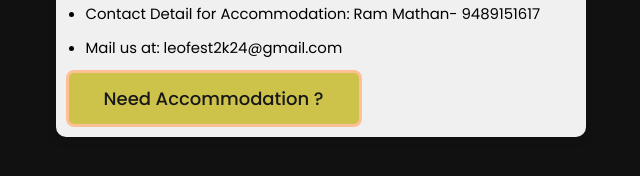
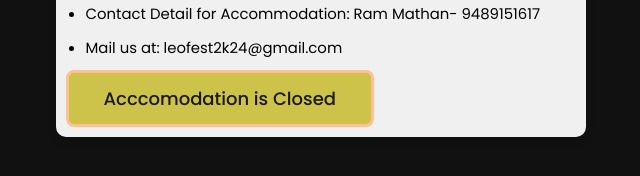
Before and after one commit to LEOFEST/LEOFEST2k24, a website: page acc.html in a window 1280 px wide. Shown: the part 1154-1330 px from the top of the page, without its empty margins (319-959 px from the left). Drawn offline with Linux system fonts and the light colour scheme; a web font is replaced by a local one.

Commit message:
Update acc.html

```diff
--- a/acc.html
+++ b/acc.html
@@ -67,7 +67,7 @@
 
 
         <button class="btnn" onclick="redirectToLink()">
-            Need Accommodation ?
+            Acccomodation is Closed
             <div class="star-1">
               <svg
                 xmlns="http://www.w3.org/2000/svg"
```
